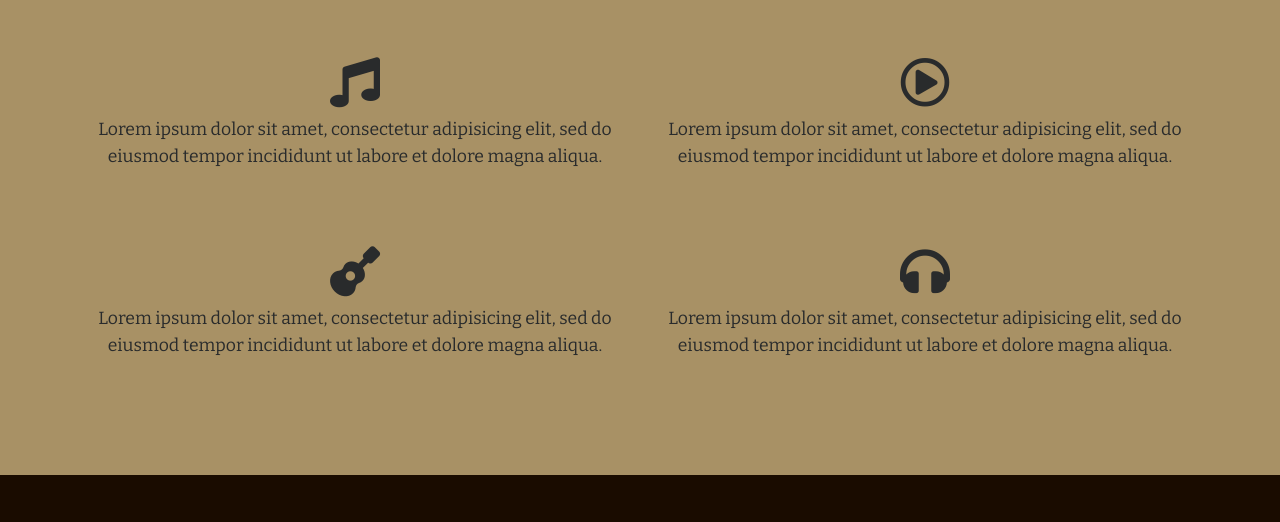
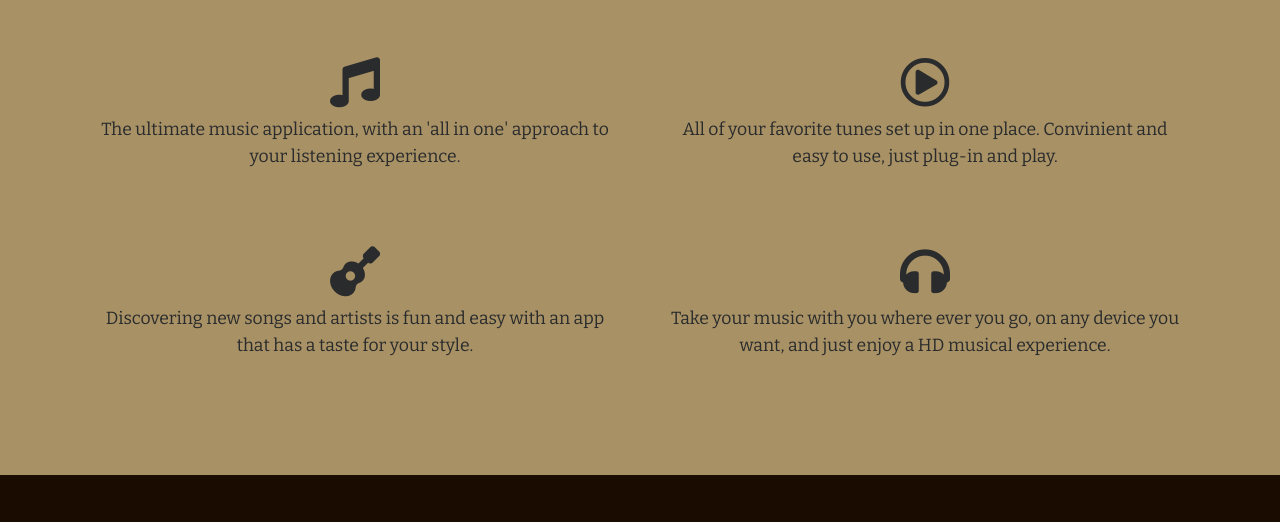
Before and after one commit to OPerel/Land_Page, a plain HTML site: page index.html in a window 1280 px wide. Shown: the part 719-1241 px from the top of the page. Drawn offline with nearby package versions, Linux system fonts and the light colour scheme.

Commit message:
update text in services section

```diff
--- a/index.html
+++ b/index.html
@@ -26,16 +26,16 @@
                     <div class="row">
                         <h2>Our Features</h2>
                         <div class="col col-md-6 col-sm-12">
-                            <p class="service"><span class="fas fa-music"></span>Lorem ipsum dolor sit amet, consectetur adipisicing elit, sed do eiusmod tempor incididunt ut labore et dolore magna aliqua.</p>
+                            <p class="service"><span class="fas fa-music"></span>The ultimate music application, with an 'all in one' approach to your listening experience.</p>
                         </div>
                         <div class="col col-md-6 col-sm-12">
-                            <p class="service"><span class="far fa-play-circle"></span>Lorem ipsum dolor sit amet, consectetur adipisicing elit, sed do eiusmod tempor incididunt ut labore et dolore magna aliqua.</p>
+                            <p class="service"><span class="far fa-play-circle"></span>All of your favorite tunes set up in one place. Convinient and easy to use, just plug-in and play.</p>
                         </div>
                         <div class="col col-md-6 col-sm-12">
-                            <p class="service"><span class="fas fa-guitar"></span>Lorem ipsum dolor sit amet, consectetur adipisicing elit, sed do eiusmod tempor incididunt ut labore et dolore magna aliqua.</p>
+                            <p class="service"><span class="fas fa-guitar"></span>Discovering new songs and artists is fun and easy with an app that has a taste for your style.</p>
                         </div>
                         <div class="col col-md-6 col-sm-12">
-                            <p class="service"><span class="fas fa-headphones"></span>Lorem ipsum dolor sit amet, consectetur adipisicing elit, sed do eiusmod tempor incididunt ut labore et dolore magna aliqua.</p>
+                            <p class="service"><span class="fas fa-headphones"></span>Take your music with you where ever you go, on any device you want, and just enjoy a HD musical experience.</p>
                         </div>
                     </div>
                 </div>
```
